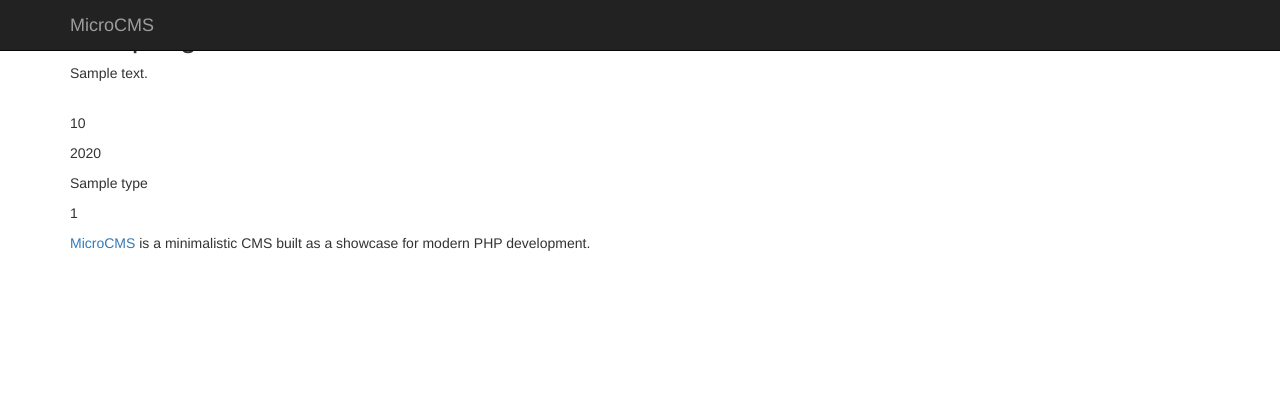
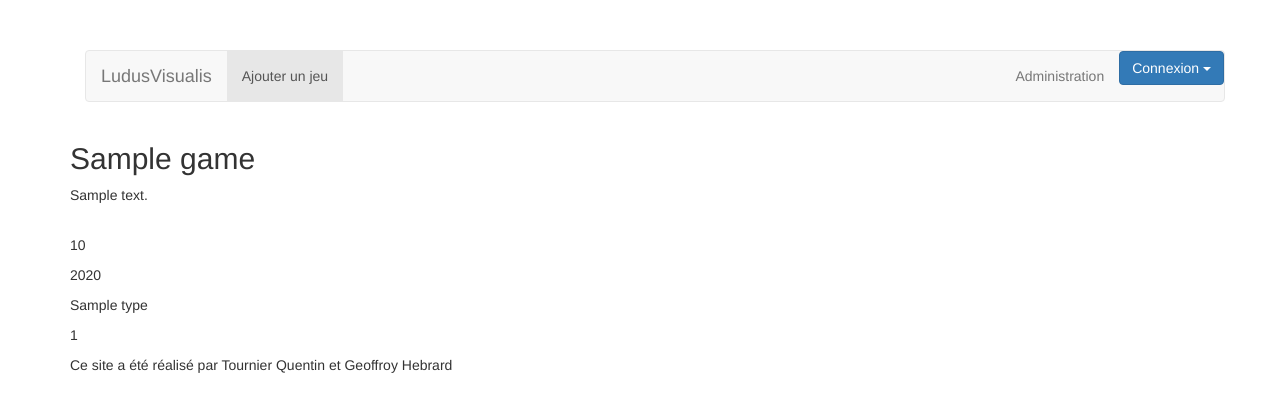
Before and after one commit to polytechlyon-isi2/LudusVisualis, a PHP site: template views/game.html.twig in a window 1280 px wide. Shown: the top 412 px of the page. Run offline with PHP 8.4, Linux system fonts and the light colour scheme; the template is opened without the code that fills it: most values are stand-ins (such as "Sample title", 1, 10 or a date in 2020); some libraries are stand-ins or nearby versions.

Commit message:
itération7 -

```diff
--- a/app/routes.php
+++ b/app/routes.php
@@ -10,6 +10,6 @@ $app->get('/game/{id}', function ($id) use ($app) {
 
     $game = $app['dao.game']->find($id);
 
-    return $app['twig']->render('game.html.twig', array('game' => $article));
+    return $app['twig']->render('game.html.twig', array('game' => $game));
 
 })->bind('game');
--- a/views/game.html.twig
+++ b/views/game.html.twig
@@ -1,4 +1,6 @@
-{% extends "layout.html.twig" %} {% block title %}{{ game.name }}{% endblock %} {% block content %}
+{% extends "layout.html.twig" %}
+{% block name %}{{ game.name }}{% endblock %}
+{% block content %}
 <p>
     <h2>{{ game.name }}</h2>
     <p>{{ game.descriptionLong }}</p>
--- a/views/layout.html.twig
+++ b/views/layout.html.twig
@@ -5,28 +5,51 @@
     <meta http-equiv="X-UA-Compatible" content="IE=edge">
     <meta name="viewport" content="width=device-width, initial-scale=1">
     <link href="{{ app.request.basepath }}/lib/bootstrap/css/bootstrap.min.css" rel="stylesheet">
-    <link href="{{ app.request.basepath }}/css/microcms.css" rel="stylesheet">
+    <link href="{{ app.request.basepath }}/css/LudusVisualis.css" rel="stylesheet">
     <title>MicroCMS - {% block title %}{% endblock %}</title>
 </head>
 <body>
     <div class="container">
-        <nav class="navbar navbar-default navbar-fixed-top navbar-inverse" role="navigation">
-            <div class="container">
+         <div class="container">
+                <div class="navbar navbar-default" role="navigation">
+                <!-- Partie de la barre toujours affichée -->
                 <div class="navbar-header">
+                    <!-- Bouton d'accès affiché à droite si la zone d'affichage est trop petite -->
                     <button type="button" class="navbar-toggle" data-toggle="collapse" data-target="#navbar-collapse-target">
+                        <span class="sr-only">Activer la navigation</span>
                         <span class="icon-bar"></span>
                         <span class="icon-bar"></span>
                         <span class="icon-bar"></span>
                     </button>
-                    <a class="navbar-brand" href="{{ path('home') }}">MicroCMS</a>
+                    <a class="navbar-brand" href="index.php">LudusVisualis</a>
                 </div>
+                <!-- Partie de la barre masquée si la surface d'affichage est insuffisante -->
                 <div class="collapse navbar-collapse" id="navbar-collapse-target">
+                    <ul class="nav navbar-nav">
+                        <li class="active"><a href="#">Ajouter un jeu</a></li>
+
+                    </ul>
+                    <ul class="nav navbar-nav navbar-right">
+                         <li><a href="#">Administration</a></li>
+                <li>
+                    <div class="dropdown">
+                            <button class="btn btn-primary dropdown-toggle" type="button" data-toggle="dropdown">Connexion
+                            <span class="caret"></span></button>
+                            <ul class="dropdown-menu">
+                              <li><a href="#">Profil</a></li>
+                              <li><a href="authentification.php">Connexion/Déconnexion</a></li>
+                            </ul>
+                    </div>
+                </li>
+                    </ul>
                 </div>
-            </div><!-- /.container -->
-        </nav>
+            </div>
+        </div>
         <div id="content">{% block content %}{% endblock %}</div>
-        <footer class="footer">
-            <a href="https://github.com/bpesquet/OC-MicroCMS">MicroCMS</a> is a minimalistic CMS built as a showcase for modern PHP development.
+        <footer>
+                <p2> Ce site a été réalisé par Tournier Quentin et Geoffroy Hebrard</p2>
+                <script src="../lib/jquery/jquery.min.js"></script>
+                <script src="../lib/bootstrap/js/bootstrap.min.js"></script>
         </footer>
     </div>
 </body>
```
Also changed, not shown: src/DAO/GameDAO.php (+19 -0 lines).
